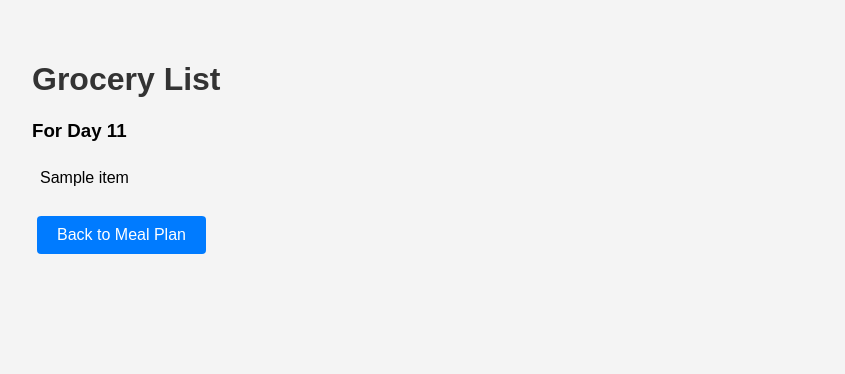
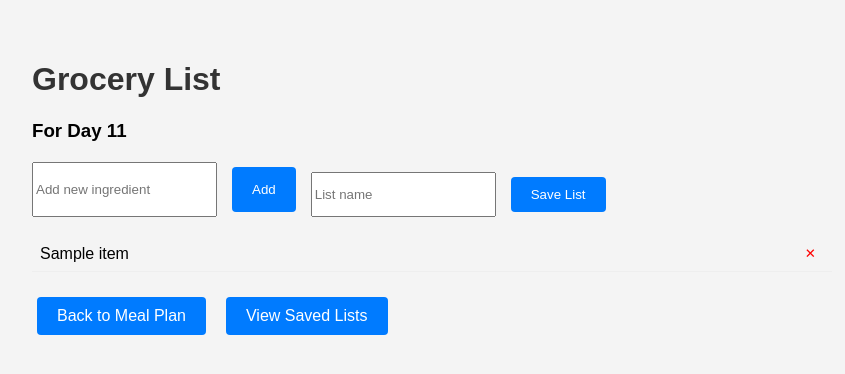
Before and after one commit to abdul1ah33/meal_planner, a Flask app: template templates/grocery_list.html in a window 1280 px wide. Shown: the part 38-412 px from the top of the page, without its empty margins (208-1053 px from the left). Run offline with Flask 3, Linux system fonts and the light colour scheme; the template is opened without the code that fills it: most values are stand-ins (such as "Sample title", 1, 10 or a date in 2020).

Commit message:
add html saved lists to show saved lists also edited grocerylist html to add ingredients

```diff
--- a/templates/grocery_list.html
+++ b/templates/grocery_list.html
@@ -9,13 +9,29 @@
     <h3>For All Days</h3>
     {% endif %}
 
-    <ul class="grocery-list">
+    <div class="list-actions">
+        <input type="text" id="newIngredient" placeholder="Add new ingredient">
+        <button onclick="addNewIngredient()" class="button">Add</button>
+
+        <div class="save-section">
+            <input type="text" id="listName" placeholder="List name">
+            <button onclick="saveGroceryList()" class="button">Save List</button>
+        </div>
+    </div>
+
+    <ul id="groceryList" class="grocery-list">
         {% for item in ingredients %}
-        <li>{{ item }}</li>
+        <li>
+            <span class="ingredient-name">{{ item }}</span>
+            <button onclick="removeIngredient(this)" class="remove-btn">✕</button>
+        </li>
         {% endfor %}
     </ul>
 
-    <a href="{{ url_for('meal_plan.plan') }}" class="button">Back to Meal Plan</a>
+    <div class="navigation-buttons">
+        <a href="{{ url_for('meal_plan.plan') }}" class="button">Back to Meal Plan</a>
+        <a href="{{ url_for('grocery_list.view_saved_lists') }}" class="button">View Saved Lists</a>
+    </div>
 </div>
 
 <style>
@@ -27,10 +43,91 @@
 .grocery-list li {
     padding: 8px;
     border-bottom: 1px solid #eee;
+    display: flex;
+    justify-content: space-between;
+    align-items: center;
 }
 
-.grocery-list li:last-child {
-    border-bottom: none;
+.remove-btn {
+    background: none;
+    border: none;
+    color: red;
+    cursor: pointer;
+    padding: 0 8px;
+}
+
+.list-actions {
+    margin: 20px 0;
+    display: flex;
+    gap: 10px;
+    flex-wrap: wrap;
+}
+
+.save-section {
+    margin-top: 10px;
+    display: flex;
+    gap: 10px;
+}
+
+.navigation-buttons {
+    margin-top: 20px;
+    display: flex;
+    gap: 10px;
 }
 </style>
+
+<script>
+function addNewIngredient() {
+    const input = document.getElementById('newIngredient');
+    const ingredient = input.value.trim();
+
+    if (!ingredient) return;
+
+    fetch('/grocery-list/add-ingredient', {
+        method: 'POST',
+        headers: {
+            'Content-Type': 'application/x-www-form-urlencoded',
+        },
+        body: `ingredient=${encodeURIComponent(ingredient)}`
+    })
+    .then(response => response.json())
+    .then(data => {
+        if (data.ingredient) {
+            const list = document.getElementById('groceryList');
+            const li = document.createElement('li');
+            li.innerHTML = `
+                <span class="ingredient-name">${data.ingredient}</span>
+                <button onclick="removeIngredient(this)" class="remove-btn">✕</button>
+            `;
+            list.appendChild(li);
+            input.value = '';
+        }
+    });
+}
+
+function removeIngredient(button) {
+    button.parentElement.remove();
+}
+
+function saveGroceryList() {
+    const ingredients = Array.from(document.querySelectorAll('.ingredient-name'))
+        .map(span => span.textContent);
+    const listName = document.getElementById('listName').value.trim() || null;
+
+    fetch('/grocery-list/save-list', {
+        method: 'POST',
+        headers: {
+            'Content-Type': 'application/x-www-form-urlencoded',
+        },
+        body: `list_name=${encodeURIComponent(listName || '')}&` +
+              ingredients.map(i => `ingredients[]=${encodeURIComponent(i)}`).join('&')
+    })
+    .then(response => response.json())
+    .then(data => {
+        if (data.success) {
+            alert('List saved successfully!');
+        }
+    });
+}
+</script>
 {% endblock %}
```
Also changed, not shown: templates/saved_lists.html (added, +71 -0 lines).
